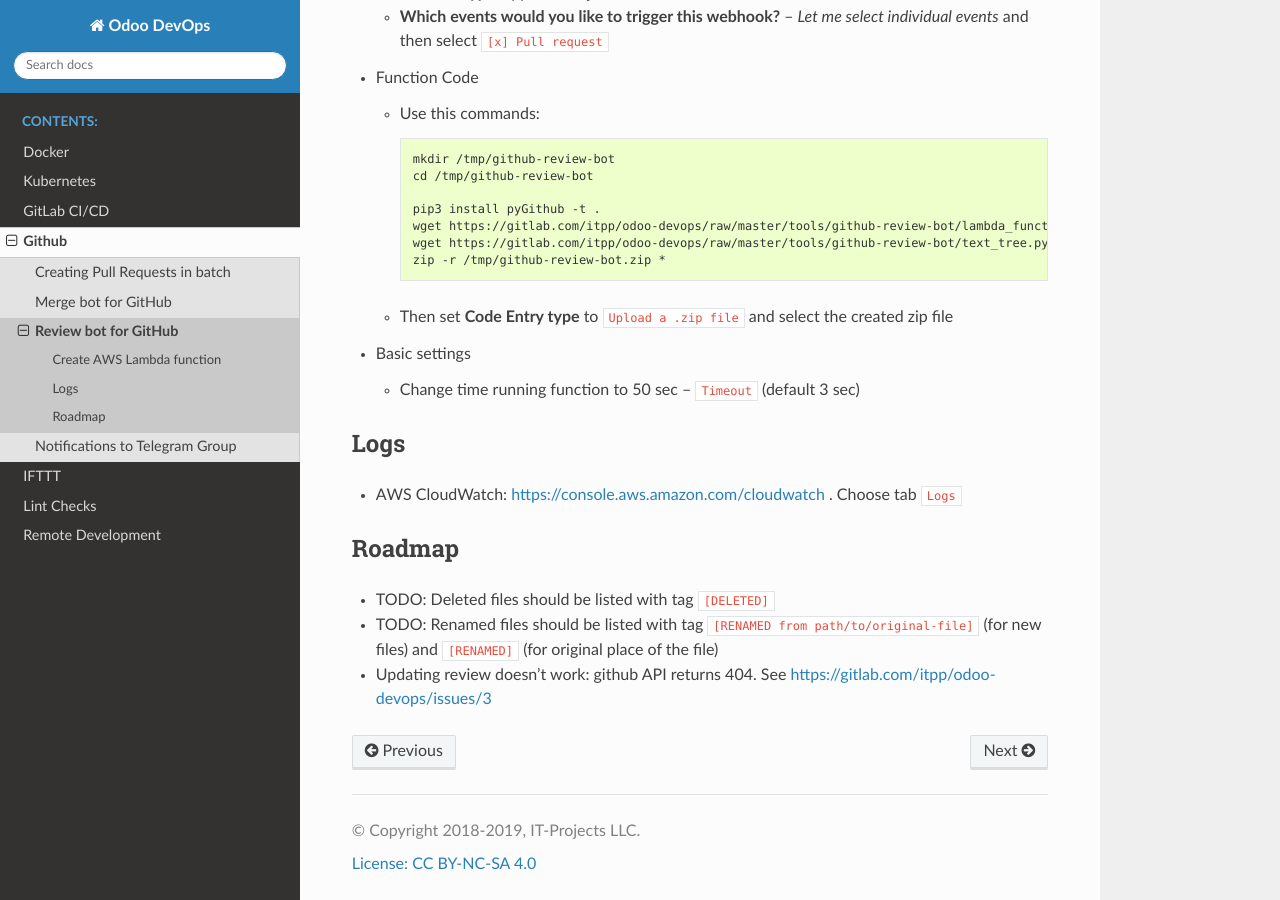
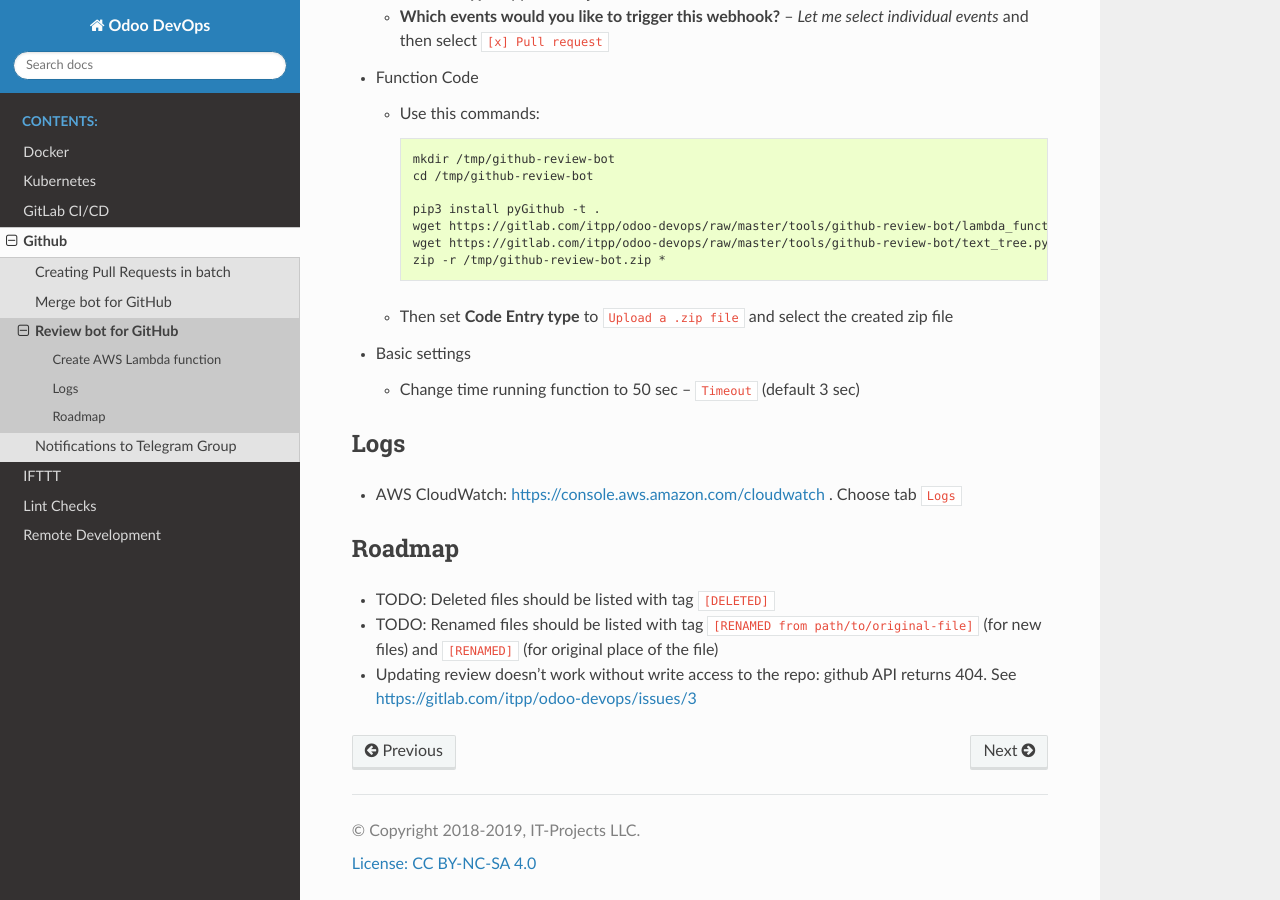
Before and after one commit to itpp-labs/odoo-devops-docs, a Sphinx documentation site: the page built from docs/git/github-review-bot.rst, in a window 1280 px wide and 900 px high, scrolled down 708 px. Built offline with Sphinx 7.4.7 and the Read the Docs theme 2.0.0, drawn with Linux system fonts in a browser that asks for light colours.

Commit message:
Update github-review-bot.rst

```diff
--- a/docs/git/github-review-bot.rst
+++ b/docs/git/github-review-bot.rst
@@ -58,4 +58,4 @@ Roadmap
 
 * TODO: Deleted files should be listed with tag ``[DELETED]``
 * TODO: Renamed files should be listed with tag ``[RENAMED from path/to/original-file]`` (for new files) and ``[RENAMED]`` (for original place of the file)
-* Updating review doesn't work: github API returns 404. See https://gitlab.com/itpp/odoo-devops/issues/3
+* Updating review doesn't work without write access to the repo: github API returns 404. See https://gitlab.com/itpp/odoo-devops/issues/3
```
